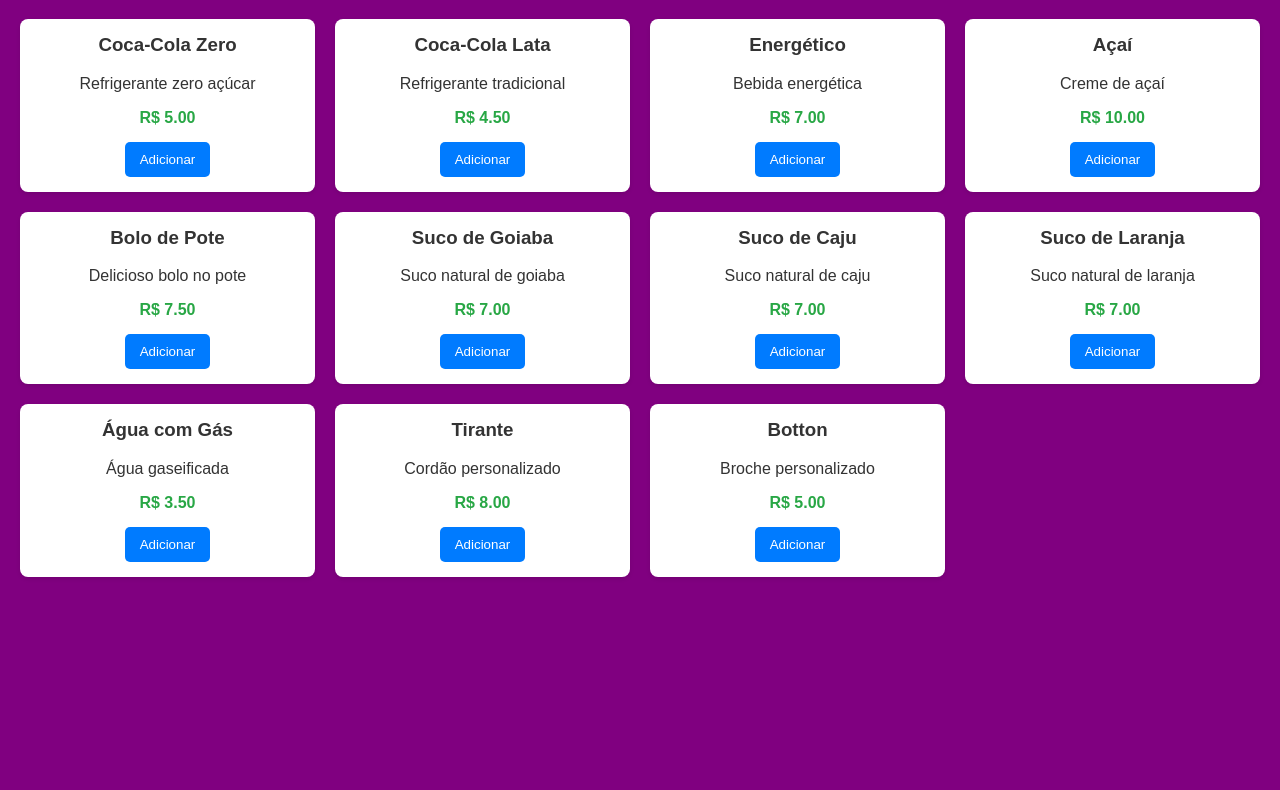
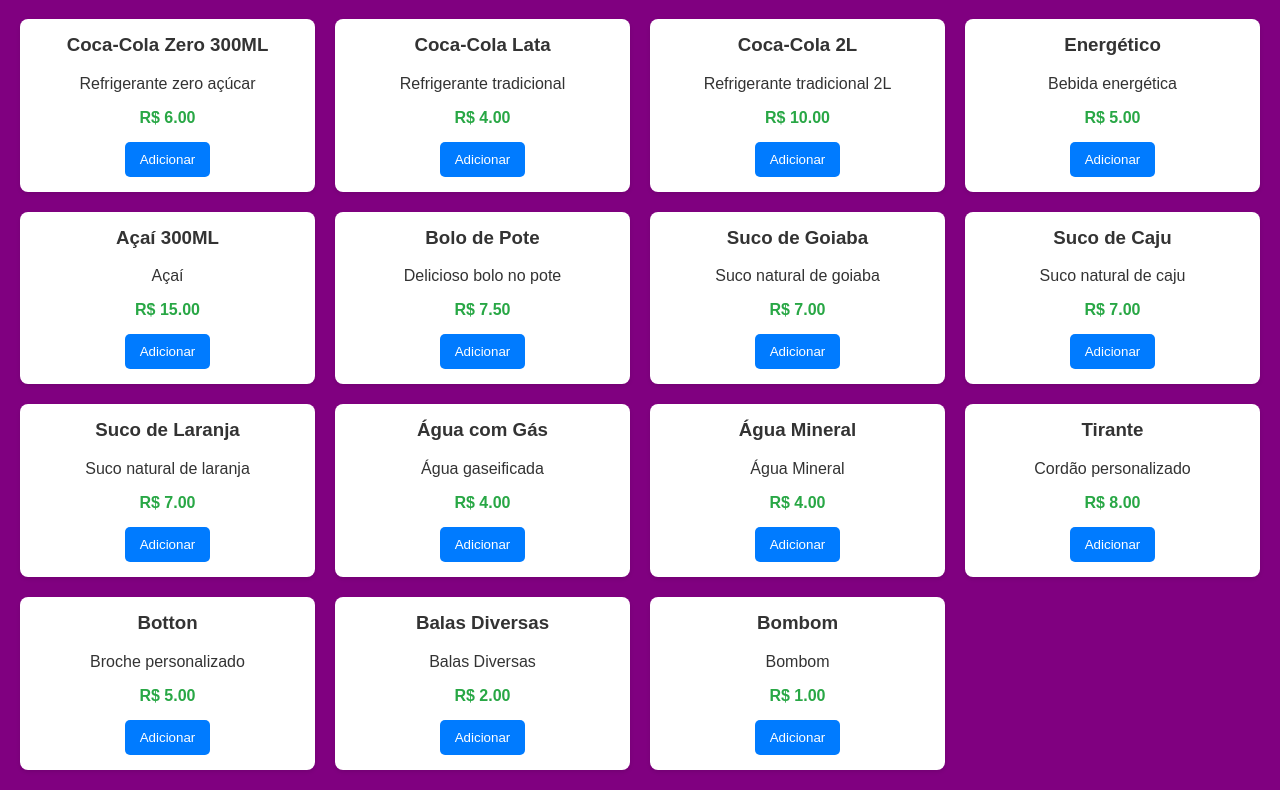
Before and after one commit to guedesgeorge/TabelaPrecoMiniMercado, a plain HTML site: page index.html in a window 1280 px wide. Shown: the part 61-851 px from the top of the page. Before the commit the page ends 800 px from the top, so only its background shows below. Drawn offline with Linux system fonts and the light colour scheme.

Commit message:
atualizacao

```diff
--- a/index.html
+++ b/index.html
@@ -56,28 +56,34 @@
     <h1>Preços MiniMercado 7 Segue-me</h1>
     <div class="cardapio">
         <div class="item">
-            <h3>Coca-Cola Zero</h3>
+            <h3>Coca-Cola Zero 300ML</h3>
             <p>Refrigerante zero açúcar</p>
-            <p class="preco">R$ 5.00</p>
-            <button data-nome="Coca-Cola Zero" data-preco="5.00">Adicionar</button>
+            <p class="preco">R$ 6.00</p>
+            <button data-nome="Coca-Cola Zero" data-preco="6.00">Adicionar</button>
         </div>
         <div class="item">
             <h3>Coca-Cola Lata</h3>
             <p>Refrigerante tradicional</p>
-            <p class="preco">R$ 4.50</p>
-            <button data-nome="Coca-Cola Lata" data-preco="4.50">Adicionar</button>
+            <p class="preco">R$ 4.00</p>
+            <button data-nome="Coca-Cola Lata" data-preco="4.00">Adicionar</button>
+        </div>
+         <div class="item">
+            <h3>Coca-Cola 2L</h3>
+            <p>Refrigerante tradicional 2L</p>
+            <p class="preco">R$ 10.00</p>
+            <button data-nome="Coca-Cola 2L" data-preco="10.00">Adicionar</button>
         </div>
         <div class="item">
             <h3>Energético</h3>
             <p>Bebida energética</p>
-            <p class="preco">R$ 7.00</p>
-            <button data-nome="Energético" data-preco="7.00">Adicionar</button>
+            <p class="preco">R$ 5.00</p>
+            <button data-nome="Energético" data-preco="5.00">Adicionar</button>
         </div>
         <div class="item">
-            <h3>Açaí</h3>
-            <p>Creme de açaí</p>
-            <p class="preco">R$ 10.00</p>
-            <button data-nome="Açaí" data-preco="10.00">Adicionar</button>
+            <h3>Açaí 300ML</h3>
+            <p>Açaí</p>
+            <p class="preco">R$ 15.00</p>
+            <button data-nome="Açaí" data-preco="15.00">Adicionar</button>
         </div>
         <div class="item">
             <h3>Bolo de Pote</h3>
@@ -106,8 +112,14 @@
         <div class="item">
             <h3>Água com Gás</h3>
             <p>Água gaseificada</p>
-            <p class="preco">R$ 3.50</p>
-            <button data-nome="Água com Gás" data-preco="3.50">Adicionar</button>
+            <p class="preco">R$ 4.00</p>
+            <button data-nome="Água com Gás" data-preco="4.00">Adicionar</button>
+        </div>
+         <div class="item">
+            <h3>Água Mineral</h3>
+            <p>Água Mineral</p>
+            <p class="preco">R$ 4.00</p>
+            <button data-nome="Água Mineral" data-preco="4.00">Adicionar</button>
         </div>
         <div class="item">
             <h3>Tirante</h3>
@@ -121,6 +133,18 @@
             <p class="preco">R$ 5.00</p>
             <button data-nome="Botton" data-preco="5.00">Adicionar</button>
         </div>
+         <div class="item">
+            <h3>Balas Diversas</h3>
+            <p>Balas Diversas</p>
+            <p class="preco">R$ 2.00</p>
+            <button data-nome="Balas Diversas" data-preco="2.50">Adicionar</button>
+        </div>
+         <div class="item">
+            <h3>Bombom</h3>
+            <p>Bombom</p>
+            <p class="preco">R$ 1.00</p>
+            <button data-nome="Bombom" data-preco="1.00">Adicionar</button>
+        </div>
     </div>
 
     <script>
```
